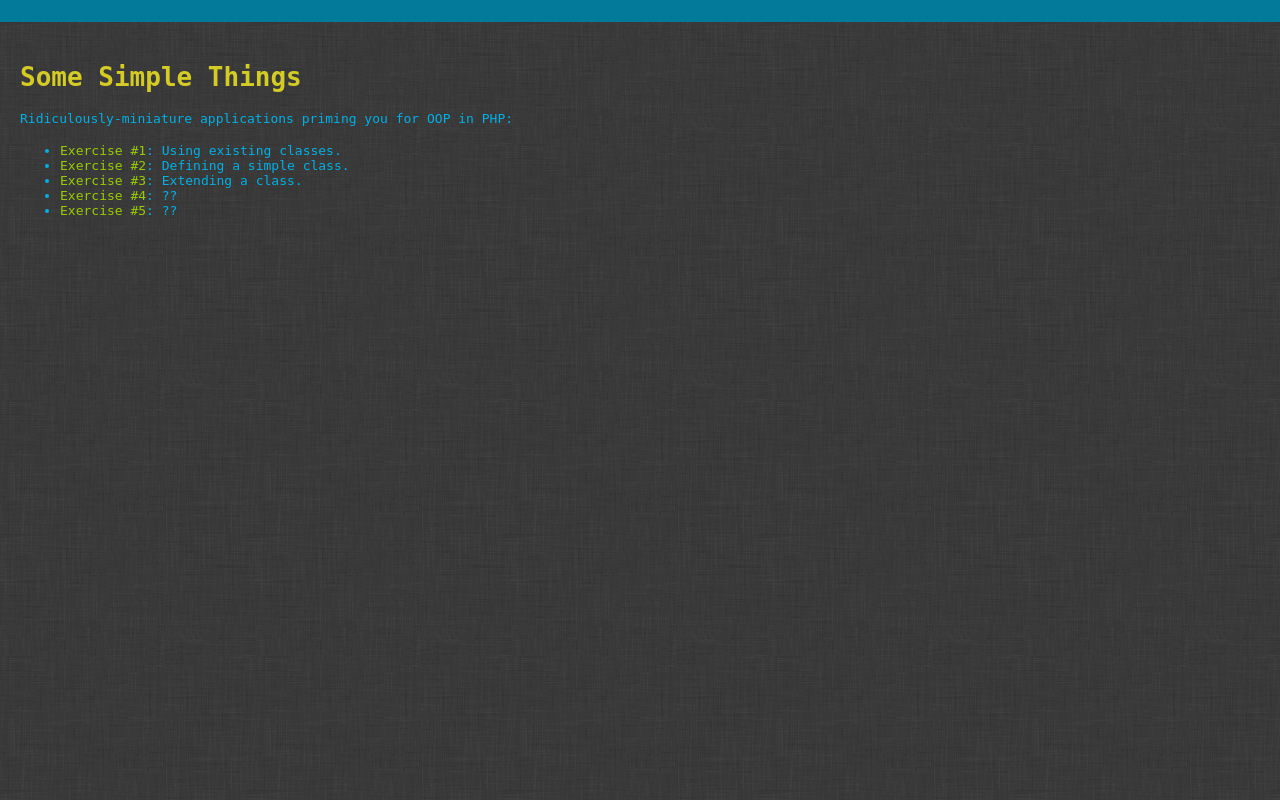
After one commit to mpgeek/php-ooprimer, a PHP site: page / in a window 1280 px wide. The commit adds this page. Run offline with PHP 8.4, Linux system fonts and the light colour scheme.

Commit message:
Added ex index and css so my head stops hurting.

```diff
--- /dev/null
+++ b/css/style.css
@@ -0,0 +1,25 @@
+body {
+  font-family:monospace;
+  border-top:22px solid #047a9a;
+  background: url(low_contrast_linen.png) left top repeat;
+  color:#00b1e6;
+  margin:0;
+  padding:40px 20px;
+}
+p {
+  line-height: 1.6em;
+}
+h1 {color:#d4cb24;}
+h2 {color:#acacac;}
+a {
+  color:#99CC00;
+  text-decoration: none;
+}
+a:hover {
+  text-decoration: underline;
+}
+.social-icon {
+  display: block;
+  float:left;
+  margin:4px 16px 0 0;
+}
--- a/ex1/index.php
+++ b/ex1/index.php
@@ -1,6 +1,7 @@
 <?php
 /**
- * @file ex1.php
+ * @file index.php
+ *    Exercise #1
  *
  * We can work with existing objects before we think about creating our own.
  * there are many already built in to PHP. As an example, take a look at the
@@ -29,6 +30,7 @@ if ($_POST) {
 <html>
 <head>
   <title>Existing Objects | PHP4Devs</title>
+  <link rel="stylesheet" type="text/css" href="../css/style.css" />
 </head>
 <body>
   <h1>Date thingy!</h1>
--- /dev/null
+++ b/index.html
@@ -0,0 +1,17 @@
+<html>
+<head>
+  <title>OOP Primer | PHP4Devs</title>
+  <link rel="stylesheet" type="text/css" href="css/style.css" />
+</head>
+<body>
+  <h1>Some Simple Things</h1>
+  <p>Ridiculously-miniature applications priming you for OOP in PHP:</p>
+  <ul>
+  	<li><a href="ex1/">Exercise #1</a>: Using existing classes.</li>
+  	<li><a href="ex2/">Exercise #2</a>: Defining a simple class.</li>
+  	<li><a href="ex3/">Exercise #3</a>: Extending a class.</li>
+  	<li><a href="ex4/">Exercise #4</a>: ??</li>
+  	<li><a href="ex5/">Exercise #5</a>: ??</li>
+  </ul>
+</body>
+</html>
```
Also changed, not shown: ex2/index.php (+9 -4 lines), css/low_contrast_linen.png (added).
